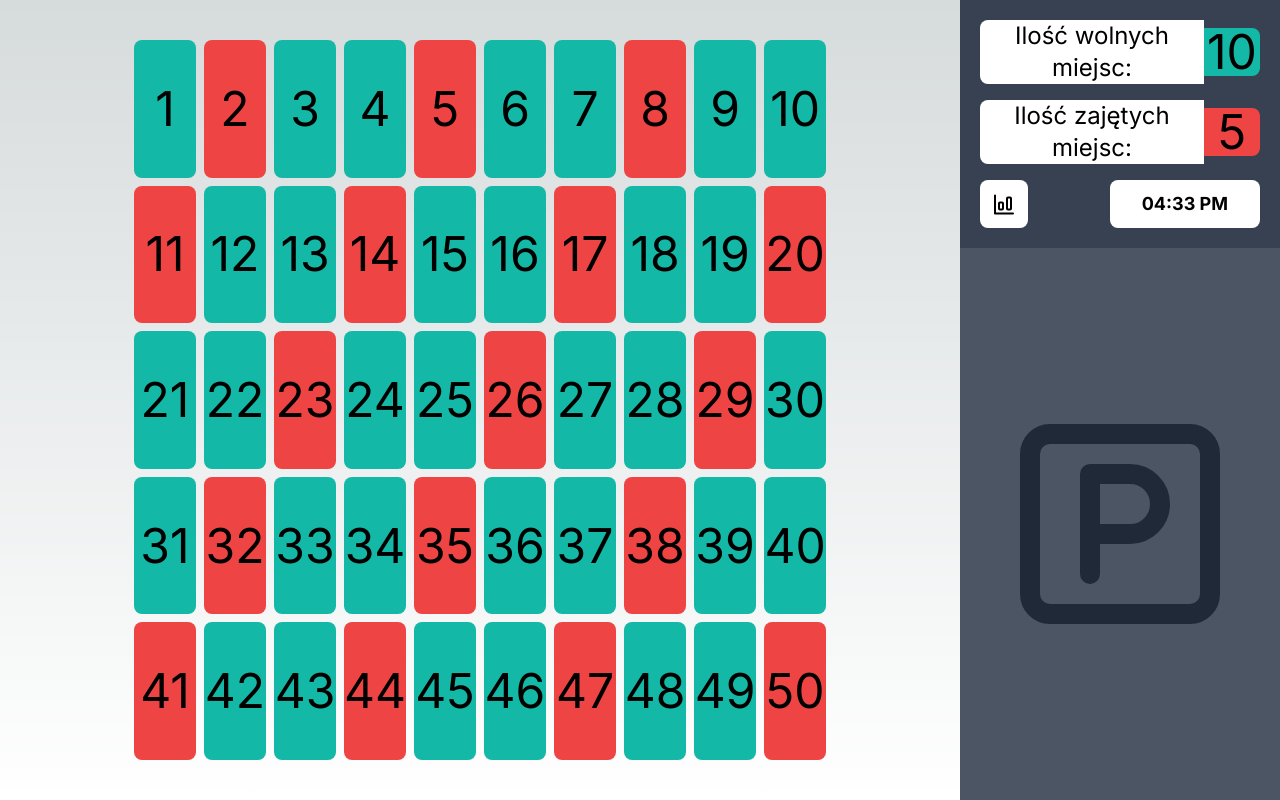
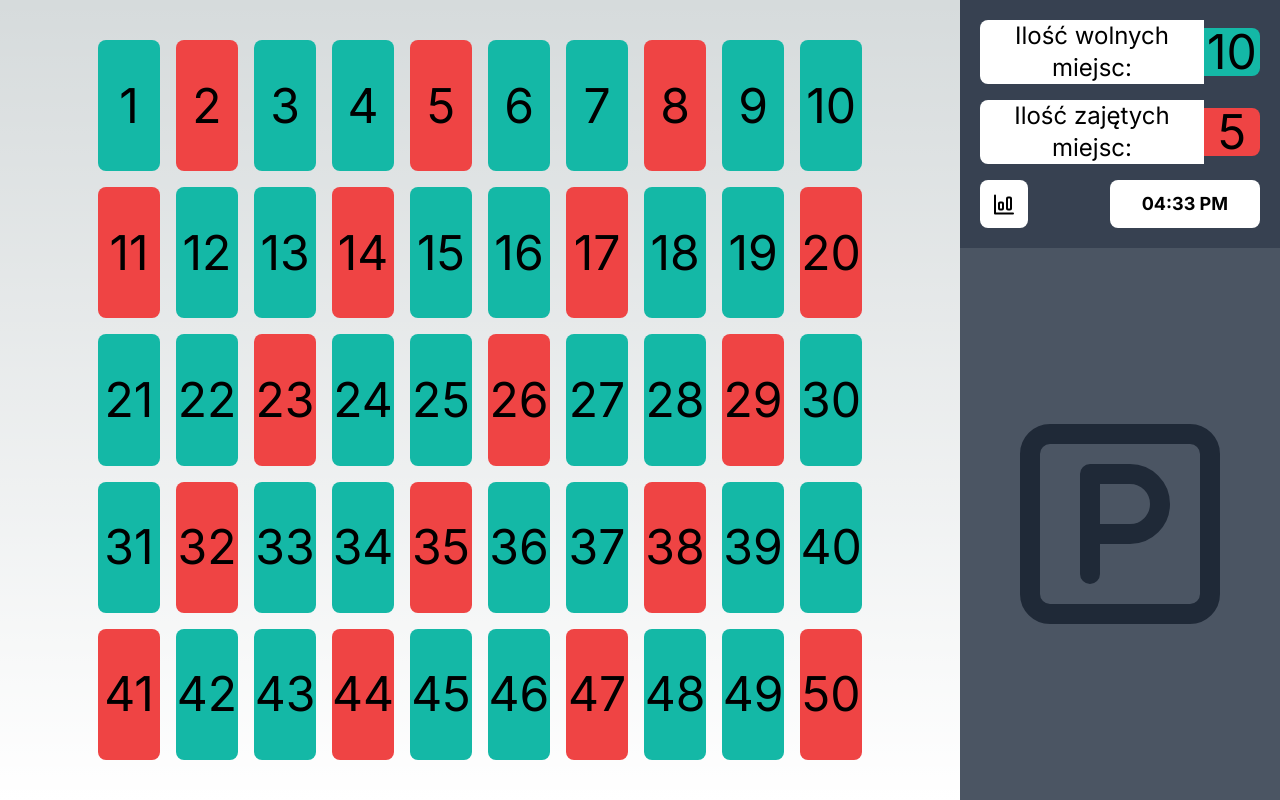
Before and after one commit to Misiek22113/parking_plus, a Next.js app: page / in a window 1280 px wide. Built offline with nearby package versions, Linux system fonts and the light colour scheme.

Commit message:
small fix

```diff
--- a/src/app/page.tsx
+++ b/src/app/page.tsx
@@ -205,7 +205,7 @@ export default function Home() {
   ];
 
   return (
-    <div className="grid h-full grid-cols-10 gap-2 px-20 py-10 ">
+    <div className="grid h-full grid-cols-10 gap-4 px-20 py-10 ">
       {parkingSlots.map((slot) => (
         <ParkingSlot key={slot.slotNumber} {...slot} />
       ))}
--- a/src/components/ParkingSlot/ParkingSlot.tsx
+++ b/src/components/ParkingSlot/ParkingSlot.tsx
@@ -18,7 +18,7 @@ const ParkingSlot = ({ isAvailable, slotNumber }: ParkingSlotProps) => {
 
   return (
     <div
-      className={`flex min-h-28 max-w-20 cursor-pointer items-center justify-center rounded-lg text-5xl ${isAvailable ? ' bg-teal-500' : 'bg-red-500'}
+      className={`flex min-h-28 max-w-28 cursor-pointer items-center justify-center rounded-lg text-5xl ${isAvailable ? ' bg-teal-500' : 'bg-red-500'}
       ${selectedSlotNumber === slotNumber && 'border-4'}`}
       onClick={setIsSelected}
     >
```
